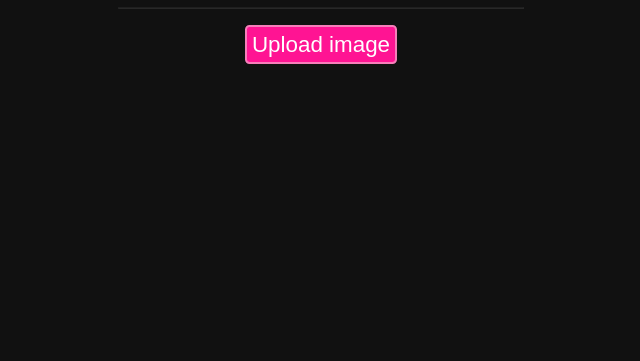
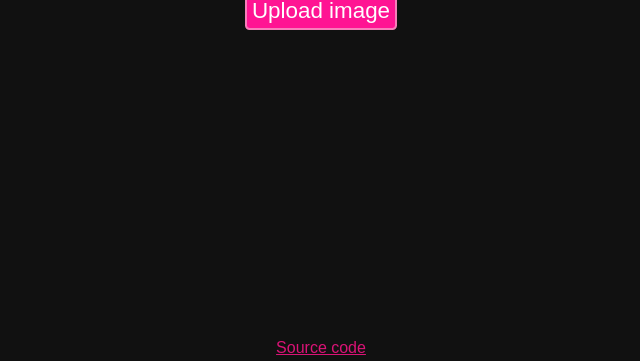
Before and after one commit to mat-1/rust-image-host, a plain HTML site: page site/index.html in a window 1280 px wide. Shown: the part 439-800 px from the top of the page, without its empty margins (319-959 px from the left). Drawn offline with Linux system fonts and the light colour scheme.

Commit message:
improve index.html

```diff
--- a/site/index.html
+++ b/site/index.html
@@ -51,15 +51,17 @@
 			font-family: sans-serif;
 			background: #111;
 			color: #fff;
-		}
 
-		main {
+
 			display: grid;
 			grid-template-rows: 1fr;
 			grid-template-columns: 1fr;
 			justify-items: center;
 			align-items: center;
 			height: 100%;
+		}
+
+		main {
 			font-size: 2em
 		}
 
@@ -154,6 +156,10 @@
 			display: block;
 			margin: 0 auto;
 		}
+
+		footer {
+			margin-bottom: .25rem;
+		}
 	</style>
 	<noscript>
 		<style>
@@ -188,7 +194,6 @@
 		<div class="form-container">
 			<h1><span class="important-title-part">i</span>.matdoes.dev</h1>
 			<p class="subtitle">An extremely simple image host</p>
-			<a href="//github.com/mat-1/rust-image-host">Source code</a>
 			<hr />
 			<form method="post" enctype="multipart/form-data" action="/upload" id="form">
 				<label for="image-input" class="image-input-label">
@@ -199,6 +204,9 @@
 			</form>
 		</div>
 	</main>
+	<footer>
+		<a href="//github.com/mat-1/rust-image-host">Source code</a>
+	</footer>
 </body>
 
 </html>
```
Also changed, not shown: 1 other file.
